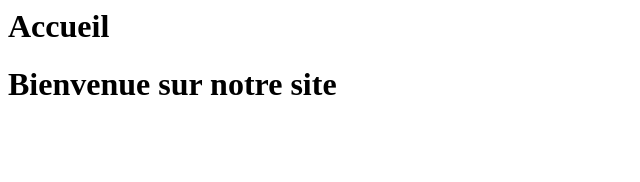
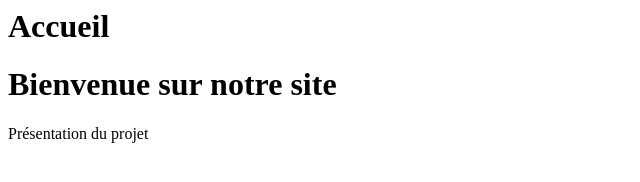
Before and after one commit to thiombane2006/Projets-collaboratifs, a plain HTML site: page site_web/index.html in a window 1280 px wide. Shown: the whole page, without its empty margins (0-640 px from the left). Drawn offline with Linux system fonts and the light colour scheme.

Commit message:
Modification index.html

```diff
--- a/site_web/index.html
+++ b/site_web/index.html
@@ -2,4 +2,5 @@
 
 <header>
     <h1>Bienvenue sur notre site</h1>
+    <section>Présentation du projet</section>
 </header>
```
